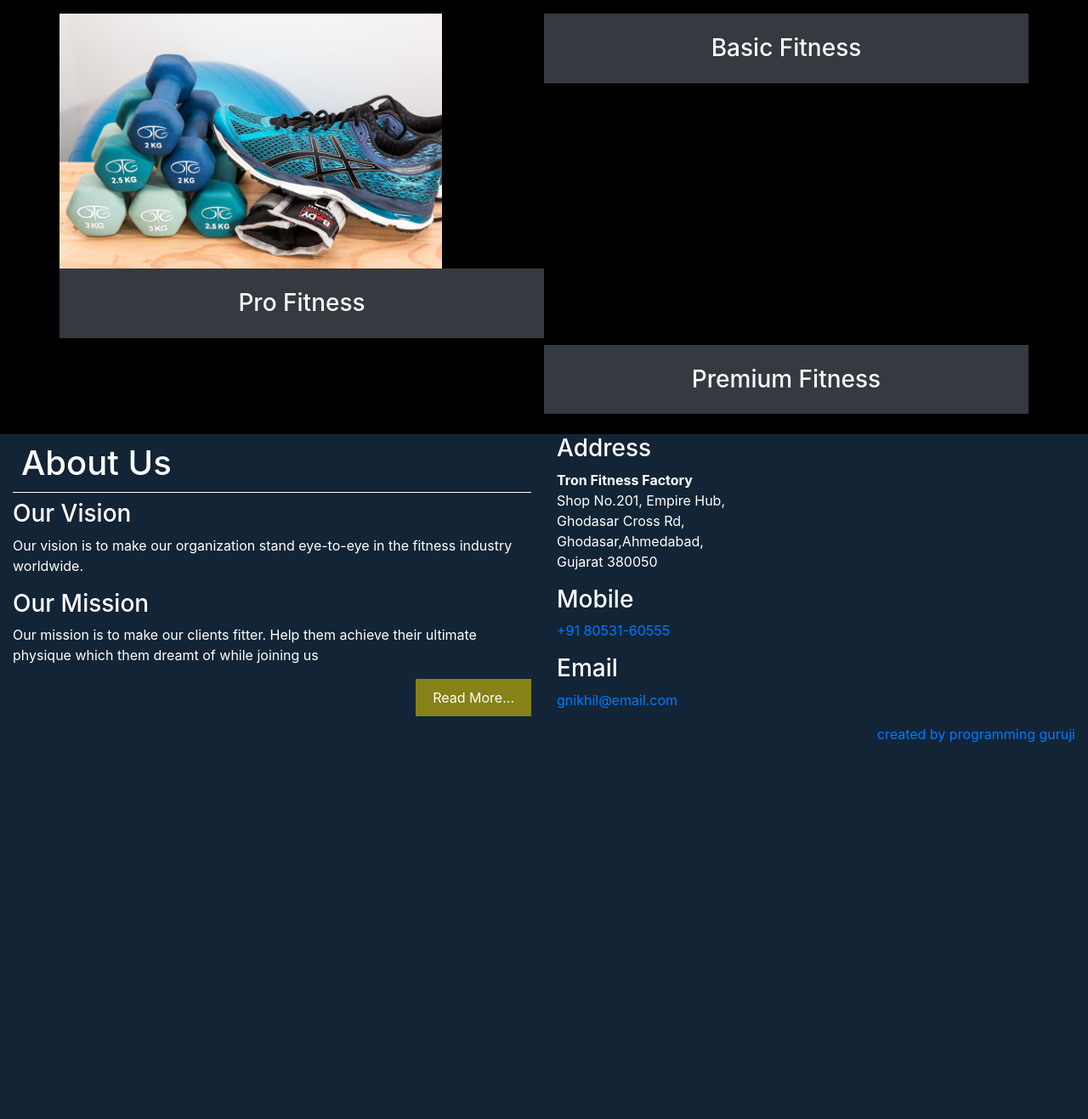
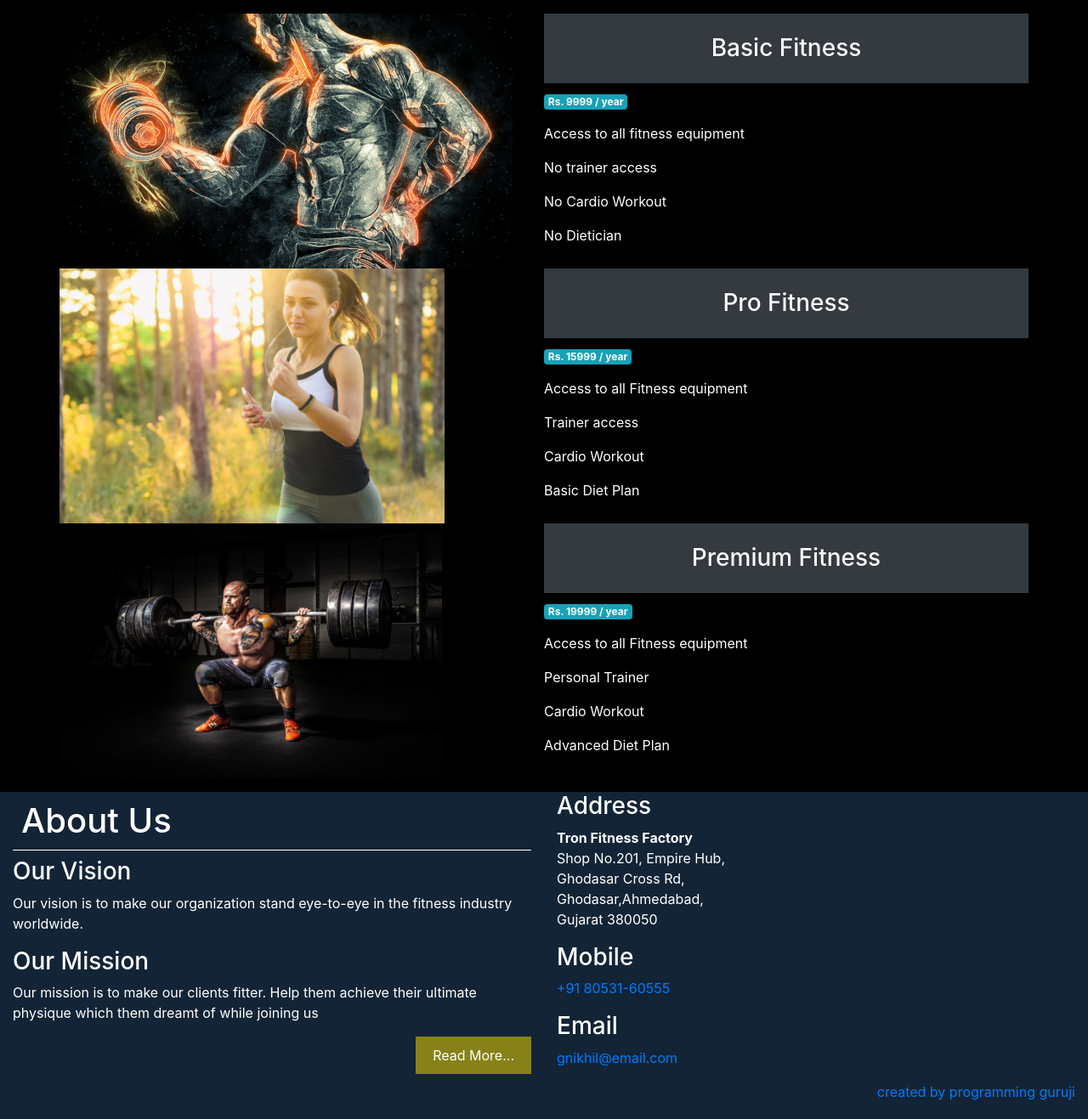
Before and after one commit to Technophillic/TronFitnessFactory, a PHP site: page /price.php in a window 1280 px wide. Shown: the part 100-1417 px from the top of the page at 85% size. Before the commit the page ends 974 px from the top, so only its background shows below. Run offline with PHP 8.4, Linux system fonts and the light colour scheme.

Commit message:
img and price page update

```diff
--- a/price.php
+++ b/price.php
@@ -10,6 +10,9 @@
             height: 300px;
             widht: 100%;
         }
+        p{
+        color:white;
+        }
     </style>
     <?php include_once "common/bootstrap.html"?>
 </head>
@@ -18,23 +21,37 @@
     <div class="p-2"></div>
     <!-- Basic Fittness -->
     <div class="container">
-        <div class="row">
-            <div class="col-sm-6 p-0"><img class="lr-half" src="img/f1.jpg" alt=""></div>
+        <div class="row" >
+            <div class="col-sm-6 p-0"><img class="lr-half" src="img/b0.jpg" alt=""></div>
             <div class="col-sm-6 p-0">
                 <h3 class="p-4 text-center bg-dark text-light">Basic Fitness</h3>
+                <p class="badge badge-info color:red;">Rs. 9999 / year</p>
+                <p>Access to all fitness equipment</p>
+                <p>No trainer access</p>
+                <p>No Cardio Workout</p>
+                <p>No Dietician</p>
             </div>
         </div>
         <div class="row">
+        <div class="col-sm-6 p-0"><img class="lr-half" src="img/b1.jpg" alt=""></div>
             <div class="col-sm-6 p-0">
                 <h3 class="p-4 text-center bg-dark text-light">Pro Fitness</h3>
-            </div>
-            <div class="col-sm-6 p-0">
+                <p class="badge badge-info">Rs. 15999 / year</p>
+                <p>Access to all Fitness equipment</p>
+                <p>Trainer access</p>
+                <p>Cardio Workout</p>
+                <p>Basic Diet Plan</p>
             </div>
         </div>
         <div class="row">
-            <div class="col-sm-6 p-0"><img src="" alt=""></div>
+            <div class="col-sm-6 p-0"><img  class="lr-half" src="img/b3.jpg" alt=""></div>
             <div class="col-sm-6 p-0">
                 <h3 class="p-4 text-center bg-dark text-light">Premium Fitness</h3>
+                <p class="badge badge-info">Rs. 19999 / year</p>
+                <p>Access to all Fitness equipment</p>
+                <p>Personal Trainer</p>
+                <p>Cardio Workout</p>
+                <p>Advanced Diet Plan</p>
             </div>
         </div>
     </div>
```
Also changed, not shown: img/b0.jpg (added), img/b1.jpg (added), img/b2.jpg (added), img/b3.jpg (added), img/b4.jpg (added), img/b5.jpg (added), img/b6.jpg (added), img/b7.jpg (added), img/b8.jpg (added).
